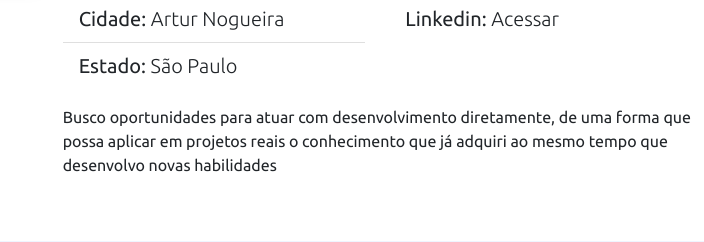
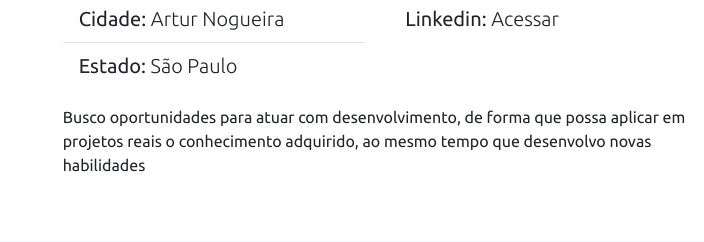
Before and after one commit to dyda91/portifolio, a Flask app: page / in a window 1280 px wide. Shown: the part 1394-1636 px from the top of the page, without its empty margins (576-1280 px from the left). Run offline with Flask 2, Linux system fonts and the light colour scheme; some libraries are stand-ins or nearby versions.

Commit message:
edit some texts

```diff
--- a/templates/index.html
+++ b/templates/index.html
@@ -124,7 +124,7 @@
                         </div>
                     </div>
 
-                    <p>Busco oportunidades para atuar com desenvolvimento diretamente, de uma forma que possa aplicar em projetos reais o conhecimento que já adquiri ao mesmo tempo que desenvolvo novas habilidades</p>
+                    <p>Busco oportunidades para atuar com desenvolvimento, de forma que possa aplicar em projetos reais o conhecimento adquirido, ao mesmo tempo que desenvolvo novas habilidades</p>
 
                 </div>
             </div>
```
